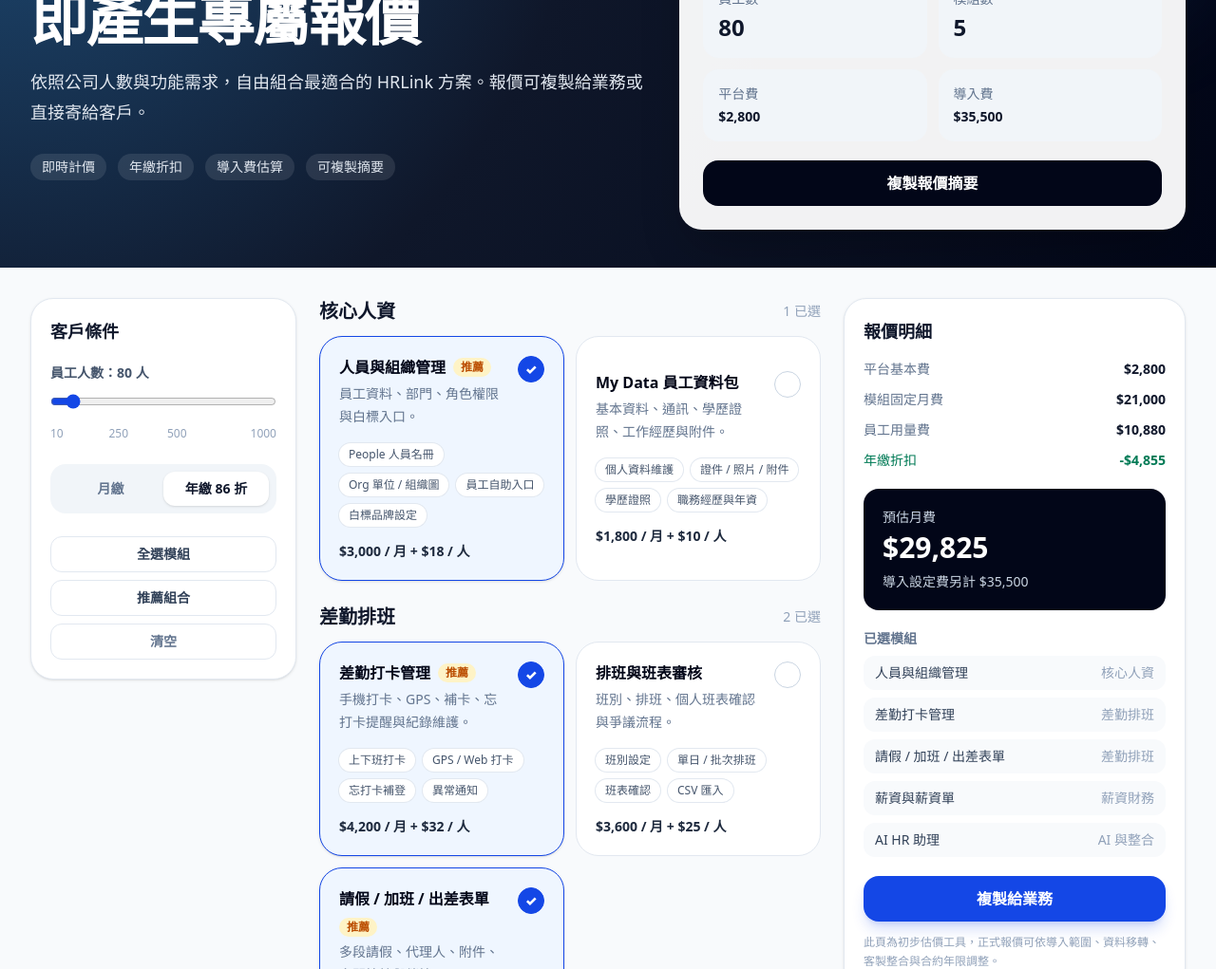
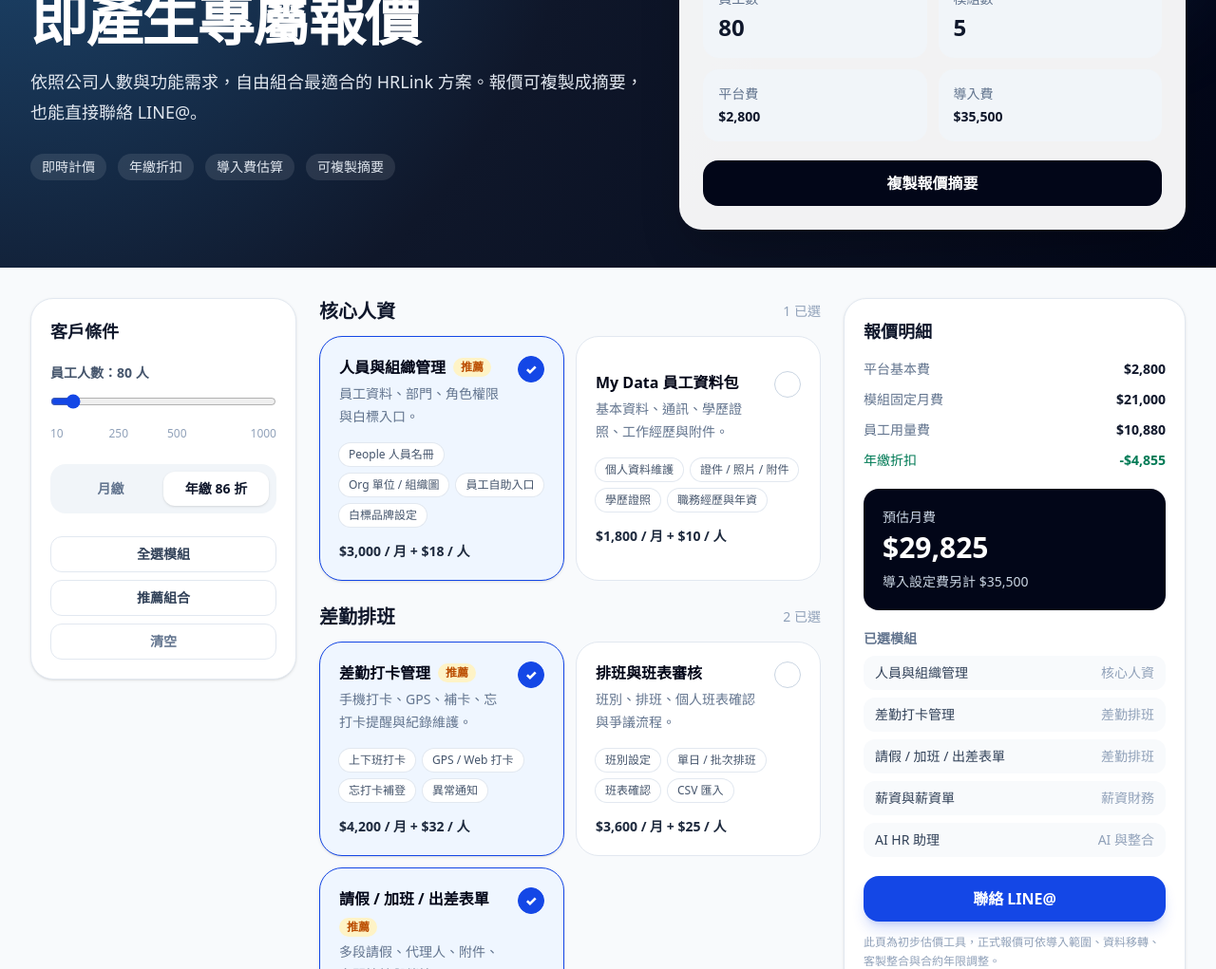
Before and after one commit to daoteng-international/hr, a Next.js app in the folder apps/web/: page /quote in a window 1280 px wide. Shown: the part 204-1225 px from the top of the page at 95% size. Built offline with nearby package versions, Linux system fonts and the light colour scheme; no server answers.

Commit message:
Link quote CTA to LINE official account

```diff
--- a/apps/web/src/app/quote/QuotePageClient.tsx
+++ b/apps/web/src/app/quote/QuotePageClient.tsx
@@ -135,6 +135,7 @@
 const platformBase = 2800;
 const setupBase = 18000;
 const annualDiscount = 0.86;
+const lineOfficialUrl = "https://line.me/R/ti/p/jWy10iiO7D";
 const implementationMultiplier = 1.2;
 
 function currency(value: number) {
@@ -195,7 +196,7 @@
           <div className="relative z-10">
             <p className="mb-3 inline-flex rounded-full border border-white/15 bg-white/10 px-3 py-1 text-sm text-blue-100">HRLink 方案估價器</p>
             <h1 className="text-4xl font-black tracking-tight sm:text-5xl lg:text-6xl">選擇需要的 HR 模組，立即產生專屬報價</h1>
-            <p className="mt-5 max-w-2xl text-lg leading-8 text-slate-200">依照公司人數與功能需求，自由組合最適合的 HRLink 方案。報價可複製給業務或直接寄給客戶。</p>
+            <p className="mt-5 max-w-2xl text-lg leading-8 text-slate-200">依照公司人數與功能需求，自由組合最適合的 HRLink 方案。報價可複製成摘要，也能直接聯絡 LINE@。</p>
             <div className="mt-7 flex flex-wrap gap-3 text-sm text-slate-200">
               <span className="rounded-full bg-white/10 px-3 py-1">即時計價</span>
               <span className="rounded-full bg-white/10 px-3 py-1">年繳折扣</span>
@@ -296,7 +297,14 @@
                 </ul>
               )}
             </div>
-            <button onClick={() => void copyQuote()} className="mt-5 w-full rounded-2xl bg-blue-700 px-5 py-3 font-bold text-white shadow-lg shadow-blue-700/20">{copied ? "已複製" : "複製給業務"}</button>
+            <a
+              href={lineOfficialUrl}
+              target="_blank"
+              rel="noreferrer"
+              className="mt-5 block w-full rounded-2xl bg-blue-700 px-5 py-3 text-center font-bold text-white shadow-lg shadow-blue-700/20 transition hover:-translate-y-0.5 hover:bg-blue-800"
+            >
+              聯絡 LINE@
+            </a>
             <p className="mt-3 text-xs leading-5 text-slate-400">此頁為初步估價工具，正式報價可依導入範圍、資料移轉、客製整合與合約年限調整。</p>
           </aside>
         </div>
```
